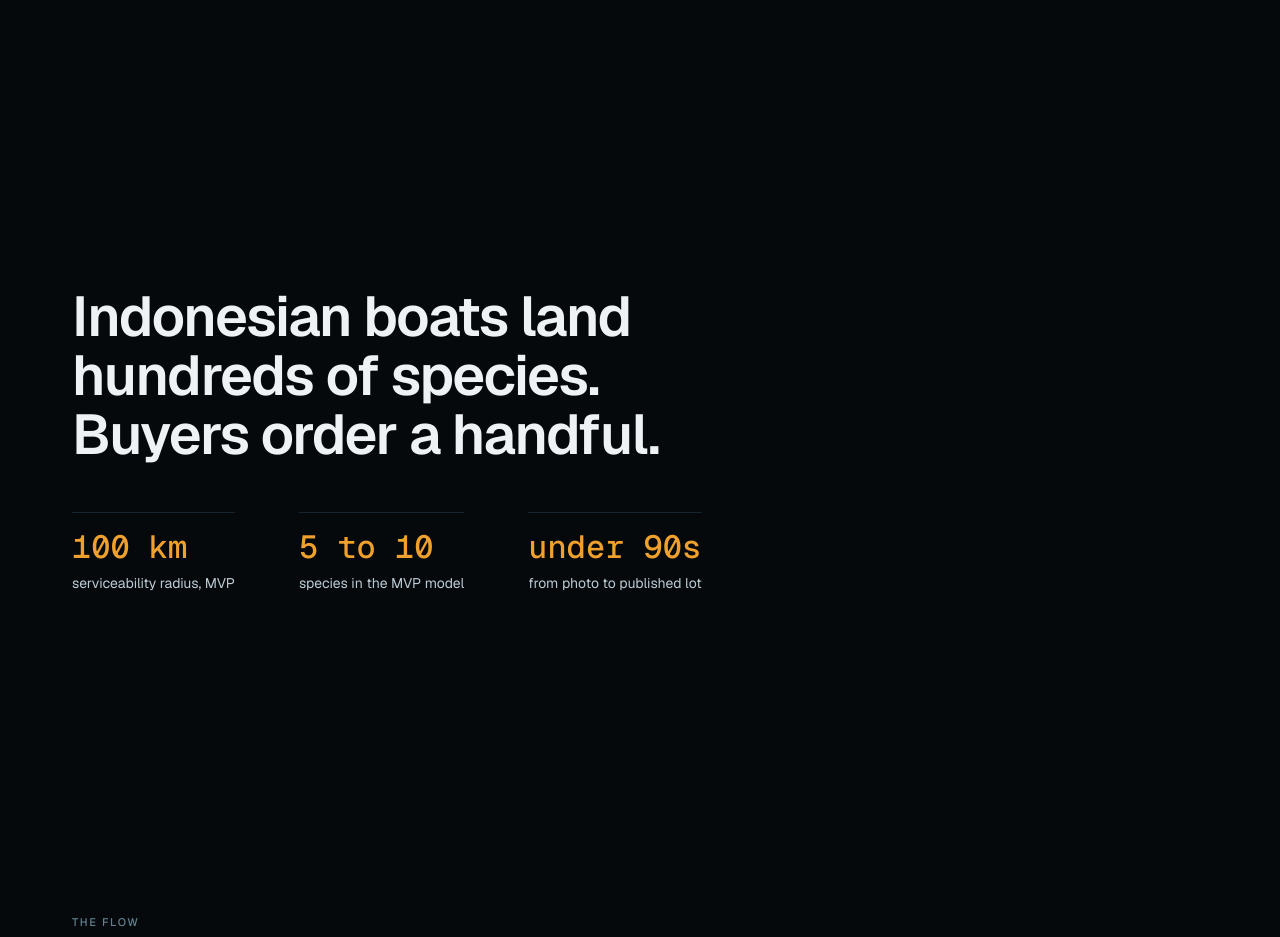
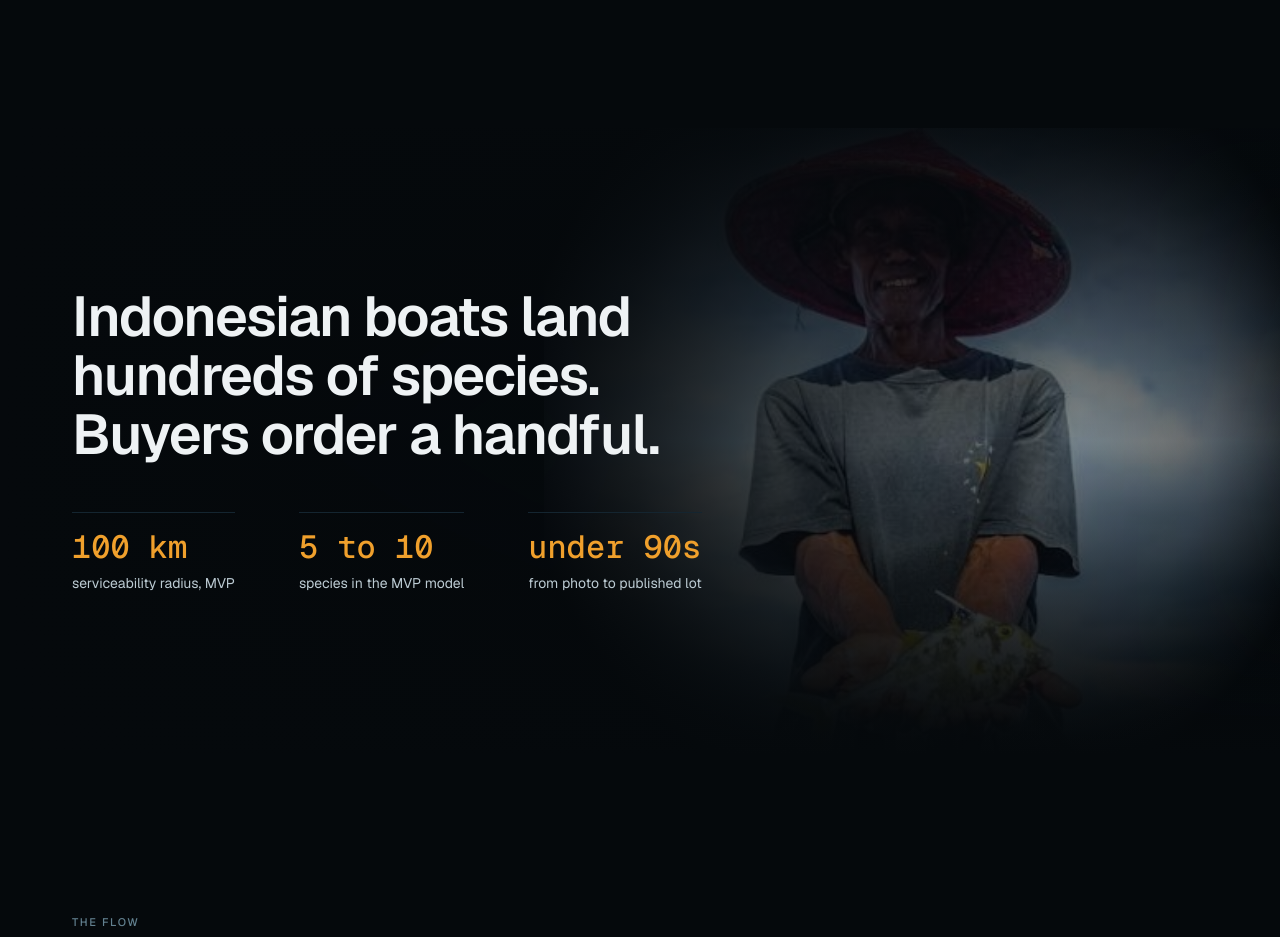
Before and after one commit to ShibainuID/fishora, a Next.js app in the folder apps/frontend/: page / in a window 1280 px wide. Shown: the part 1860-2797 px from the top of the page. Built offline with nearby package versions, Linux system fonts and the light colour scheme.

Commit message:
feat: fisherman backdrop on the landing gap section

```diff
--- a/apps/frontend/app/globals.css
+++ b/apps/frontend/app/globals.css
@@ -323,6 +323,32 @@ html {
   }
 }
 
+/* Fades a backdrop image out in every direction.
+   An overlay gradient darkens the photograph but cannot hide where the element
+   itself begins, which showed as a vertical seam down the middle of the
+   section. A radial mask removes the edges instead of covering them, so the
+   image has no straight border on any side to read as a line. */
+.fade-radial {
+  /* Centred high: the subject's face sits near the top of a portrait box, and a
+     centre at mid-height puts it in the part of the mask that has already faded
+     out. Lower and wider from `md`, where the box is landscape. */
+  --fade-at: 52% 30%;
+  --fade: radial-gradient(
+    circle at var(--fade-at),
+    #000 30%,
+    rgb(0 0 0 / 0.6) 56%,
+    transparent 80%
+  );
+  mask-image: var(--fade);
+  -webkit-mask-image: var(--fade);
+}
+
+@media (min-width: 48rem) {
+  .fade-radial {
+    --fade-at: 52% 46%;
+  }
+}
+
 /* Printing the Fishora card.
    The card lives inside a modal <dialog>, so the whole app is in the print
    tree. Hiding by visibility rather than display keeps the card's own layout
--- a/apps/frontend/components/common/logo.tsx
+++ b/apps/frontend/components/common/logo.tsx
@@ -18,7 +18,9 @@ export function Logo({
     <span className={`inline-flex items-center gap-2 ${className}`}>
       <span
         aria-hidden
-        className="size-7 shrink-0 bg-current"
+        // Sized in em, so the mark keeps its proportion to the wordmark at
+        // every place the lockup is set: the nav, the footer, and the hero.
+        className="size-[1.65em] shrink-0 bg-current"
         style={{
           maskImage: 'url(/Logo.png)',
           WebkitMaskImage: 'url(/Logo.png)',
--- a/apps/frontend/components/marketing/hero-static.tsx
+++ b/apps/frontend/components/marketing/hero-static.tsx
@@ -1,3 +1,5 @@
+import { Logo } from '@/components/common/logo'
+
 export function HeroStatic() {
   return (
     // The sticky nav sits in flow above this, so a full-viewport hero pushes
@@ -7,6 +9,9 @@ export function HeroStatic() {
       className="mx-auto flex min-h-[calc(100dvh-60px)] w-full max-w-[1200px] flex-col justify-end gap-4 px-4 pt-16 pb-8 lg:min-h-[calc(100dvh-68px)] lg:px-8"
     >
       <h1 className="text-display-2 max-w-[16ch] lg:max-w-[22ch]">Discover the value beneath the ocean</h1>
+      {/* The same lockup the nav carries, one step larger: the headline names
+          the promise, the lockup says whose it is, then the description. */}
+      <Logo className="text-[1.375rem] lg:text-[1.5rem]" />
       <p className="text-body max-w-[36ch]">
         Fishora identifies each catch, explains its commercial value, and matches it to buyers who can use it.
       </p>
--- a/apps/frontend/components/marketing/landing.tsx
+++ b/apps/frontend/components/marketing/landing.tsx
@@ -1,3 +1,4 @@
+import Image from 'next/image'
 import Link from 'next/link'
 import { IdentificationDemo } from '@/components/marketing/identification-demo'
 import type { PredictionCard } from '@/components/fish/prediction-card'
@@ -65,8 +66,16 @@ export function LandingPage() {
       <main>
         <HeroDescent />
 
-        <section data-block="gap" id="platform" className={SECTION}>
-          <div className={SHELL}>
+        <section
+          data-block="gap"
+          id="platform"
+          // Extra head room on phones only: the copy column is the full width
+          // there, so without it the heading lands straight over the fisherman's
+          // face. At md the photograph sits beside the text and needs none.
+          className={`relative isolate overflow-hidden ${SECTION} pt-72 md:pt-28 lg:pt-40`}
+        >
+          <FishermanBackdrop />
+          <div className={`relative ${SHELL}`}>
             <h2 className="text-display-2 max-w-[18ch]">
               Indonesian boats land hundreds of species. Buyers order a handful.
             </h2>
@@ -181,6 +190,42 @@ export function LandingPage() {
   )
 }
 
+/**
+ * The fisherman behind the statement, faded into the abyss.
+ *
+ * The source is a 447px square, so it is held to the right of the section
+ * rather than stretched across a desktop viewport: past roughly 1.6x it starts
+ * to look like an upscale instead of a photograph. On phones the viewport is
+ * near the source width already, so it runs full width there.
+ *
+ * The image is masked radially rather than clipped, so it has no straight edge
+ * on any side. Scrims then handle contrast: a flat overlay dark enough for
+ * `display-2` would bury the photograph, so a vertical fade into the page
+ * ground pairs with a horizontal one under the copy column, which keeps the
+ * text on near solid colour while the figure stays visible beside it.
+ */
+function FishermanBackdrop() {
+  return (
+    <div aria-hidden className="pointer-events-none absolute inset-0 -z-10">
+      <div className="fade-radial absolute inset-y-0 right-0 w-full md:w-[46rem]">
+        <Image
+          src="/nelayan.jpeg"
+          alt=""
+          fill
+          // Below a 240vh hero, so never the LCP element.
+          sizes="(max-width: 768px) 100vw, 46rem"
+          className="object-cover object-[50%_6%]"
+        />
+      </div>
+
+      {/* Into the page ground at both edges, so the band has no seam. */}
+      <div className="absolute inset-0 bg-gradient-to-b from-abyss-950/90 via-abyss-950/20 to-abyss-950" />
+      {/* Under the copy column at md and up. */}
+      <div className="absolute inset-0 bg-abyss-950/60 md:bg-transparent md:bg-gradient-to-r md:from-abyss-950 md:via-abyss-950/80 md:to-abyss-950/15" />
+    </div>
+  )
+}
+
 function Figure({ value, caption }: { value: string; caption: string }) {
   return (
     <div className="border-t border-abyss-800 pt-4">
```
Also changed, not shown: apps/frontend/public/nelayan.jpeg (added).
